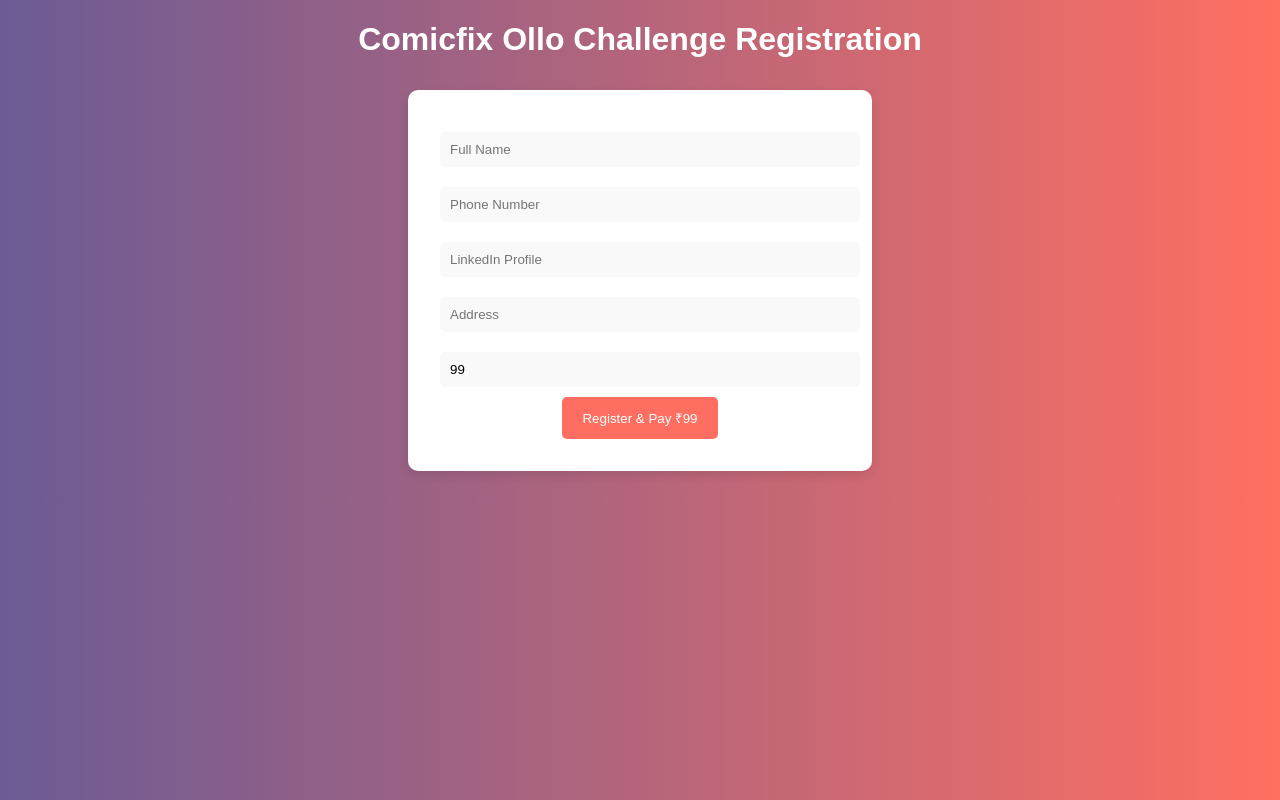
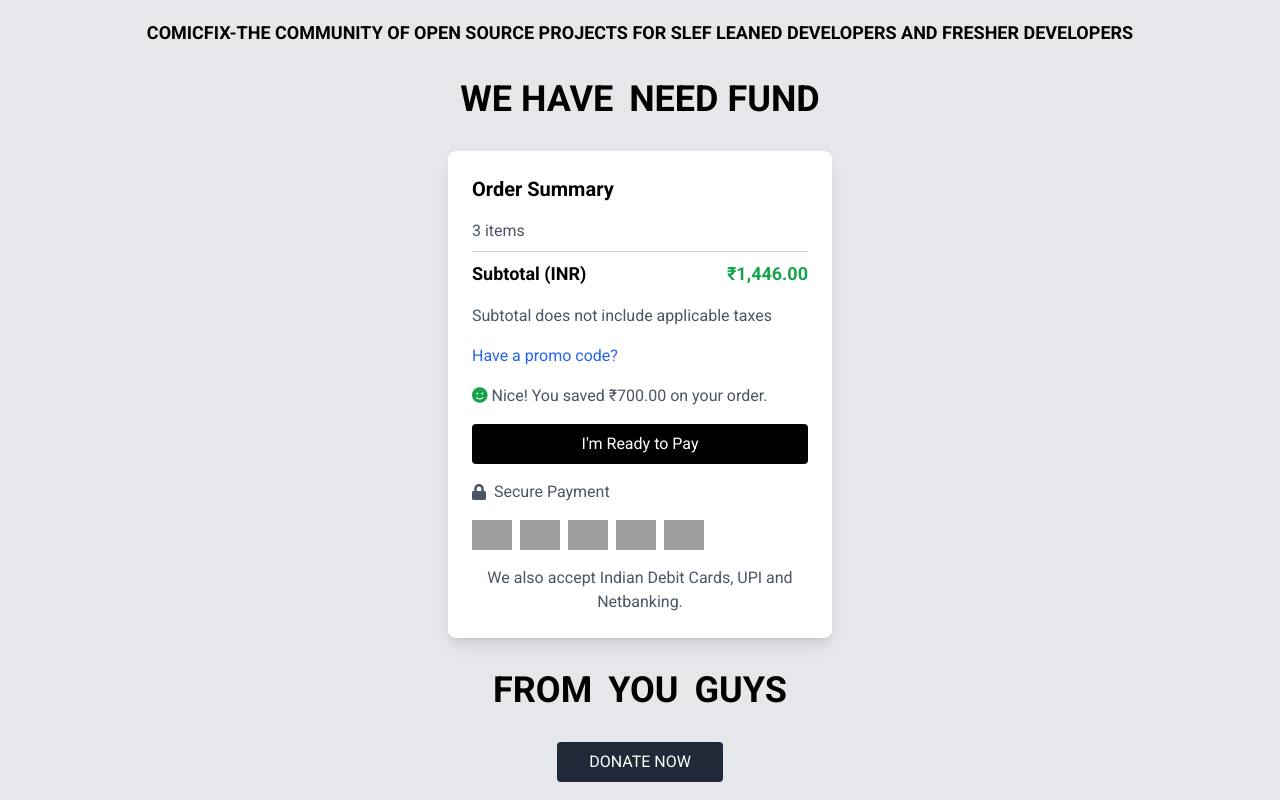
Before and after one commit to muhammedadnanv/ComicFix-Ollo-, a plain HTML site: page index.html in a window 1280 px wide. Drawn offline with nearby package versions, Linux system fonts and the light colour scheme; grey boxes are pictures that could not be loaded.

Commit message:
Add files via upload

```diff
--- a/index.html
+++ b/index.html
@@ -1,42 +1,91 @@
-<!DOCTYPE html>
-<html lang="en">
-<head>
-  <meta charset="UTF-8">
-  <meta name="viewport" content="width=device-width, initial-scale=1.0">
-  <title>Comicfix Ollo Challenge Registration</title>
-  <link rel="stylesheet" href="https://cdnjs.cloudflare.com/ajax/libs/font-awesome/6.0.0-beta3/css/all.min.css">
+<html>
+ <head>
+  <script src="https://cdn.tailwindcss.com">
+  </script>
+  <link href="https://cdnjs.cloudflare.com/ajax/libs/font-awesome/5.15.3/css/all.min.css" rel="stylesheet"/>
   <style>
-    body { font-family: 'Poppins', sans-serif; background: linear-gradient(to right, #6b5b95, #ff6f61); color: #fff; text-align: center; }
-    form { max-width: 400px; margin: 2rem auto; padding: 2rem; background: #fff; border-radius: 10px; box-shadow: 0 4px 10px rgba(0,0,0,0.1); color: #333; }
-    input, select { width: 100%; padding: 10px; margin: 10px 0; border: none; border-radius: 5px; background: #f9f9f9; }
-    button { background: #ff6f61; color: #fff; border: none; padding: 12px 20px; border-radius: 5px; cursor: pointer; transition: 0.3s ease; }
-    button:hover { background: #6b5b95; }
+   @import url('https://fonts.googleapis.com/css2?family=Roboto:wght@400;700&display=swap');
+        body {
+            font-family: 'Roboto', sans-serif;
+        }
   </style>
-</head>
-<body>
-  <h1>Comicfix Ollo Challenge Registration</h1>
-  <form id="registrationForm">
-    <input type="text" id="name" placeholder="Full Name" required>
-    <input type="tel" id="phone" placeholder="Phone Number" required>
-    <input type="url" id="linkedin" placeholder="LinkedIn Profile" required>
-    <input type="text" id="address" placeholder="Address" required>
-    <input type="number" id="fee" value="99" readonly>
-    <button type="submit">Register & Pay ₹99</button>
-  </form>
-
-  <script>
-    document.getElementById('registrationForm').addEventListener('submit', function(event) {
-      event.preventDefault();
-      const name = document.getElementById('name').value;
-      const phone = document.getElementById('phone').value;
-      const linkedin = document.getElementById('linkedin').value;
-      const address = document.getElementById('address').value;
-      // Updated UPI link for payment
-      const upiLink = 'upi://pay?pa=adnanmuhammad4393@okicici&pn=Adnan+Muhammad&am=99&tn=Comicfix+Ollo+Challenge';
-      const whatsappMessage = `Name: ${name}, Phone: ${phone}, LinkedIn: ${linkedin}, Address: ${address}`;
-      window.open(upiLink, '_blank');
-      window.open(`https://wa.me/9656778508?text=${encodeURIComponent(whatsappMessage)}`, '_blank');
-    });
-  </script>
-</body>
+ </head>
+ <body class="bg-gray-200 flex flex-col items-center justify-center min-h-screen">
+  <div class="text-center mb-8">
+   <p class="text-lg font-bold">
+    COMICFIX-THE COMMUNITY OF OPEN SOURCE PROJECTS FOR SLEF LEANED DEVELOPERS AND FRESHER DEVELOPERS
+   </p>
+  </div>
+  <div class="flex justify-center items-center space-x-4 mb-8">
+   <p class="text-4xl font-extrabold">
+    WE HAVE
+   </p>
+   <p class="text-4xl font-extrabold">
+    NEED FUND
+   </p>
+  </div>
+  <div class="bg-white p-6 rounded-lg shadow-lg w-96">
+   <h2 class="text-xl font-bold mb-4">
+    Order Summary
+   </h2>
+   <p class="text-gray-600 mb-2">
+    3 items
+   </p>
+   <div class="border-t border-gray-300 my-2">
+   </div>
+   <div class="flex justify-between items-center mb-4">
+    <p class="text-lg font-bold">
+     Subtotal (INR)
+    </p>
+    <p class="text-lg font-bold text-green-600">
+     ₹1,446.00
+    </p>
+   </div>
+   <p class="text-gray-600 mb-4">
+    Subtotal does not include applicable taxes
+   </p>
+   <a class="text-blue-600 mb-4 block" href="#">
+    Have a promo code?
+   </a>
+   <p class="text-gray-600 mb-4">
+    <i class="fas fa-smile text-green-600">
+    </i>
+    Nice! You saved ₹700.00 on your order.
+   </p>
+   <a href="upi://pay?pa=adnanmuhammad4393@okicici&pn=Adnan+Muhammad&am=1446&tn" class="bg-black text-white py-2 px-4 rounded w-full mb-4 text-center block">
+    I'm Ready to Pay
+   </a>
+   <div class="flex items-center mb-4">
+    <i class="fas fa-lock text-gray-600 mr-2">
+    </i>
+    <p class="text-gray-600">
+     Secure Payment
+    </p>
+   </div>
+   <div class="flex space-x-2 mb-4">
+    <img alt="Visa logo" height="25" src="https://storage.googleapis.com/a1aa/image/BXNKOqAOF4rJLRRW7mCE3cAEspntBBhfeB4E8p3JaADetaPnA.jpg" width="40"/>
+    <img alt="MasterCard logo" height="25" src="https://storage.googleapis.com/a1aa/image/Fa7k5Vgo7PIxIZ1YQ9BLO7Eq2CxGDC3I7bL7NDyB0O3wV75E.jpg" width="40"/>
+    <img alt="American Express logo" height="25" src="https://storage.googleapis.com/a1aa/image/ECFZ8jf8qqUICaGAs63webzRJQvfTZktkiutdUPofdJ8b1ecC.jpg" width="40"/>
+    <img alt="RuPay logo" height="25" src="https://storage.googleapis.com/a1aa/image/X26qsAbTO4rrFhIdT1DaTzSOx1khpmcP9DhI5qpEuDowV75E.jpg" width="40"/>
+    <img alt="Other payment methods logo" height="25" src="https://storage.googleapis.com/a1aa/image/GUyHHrN1KFImPVuenrcXekaNzUvRX7glKE4mHPnGnYhAXtnTA.jpg" width="40"/>
+   </div>
+   <p class="text-gray-600 text-center">
+    We also accept Indian Debit Cards, UPI and Netbanking.
+   </p>
+  </div>
+  <div class="flex justify-center items-center space-x-4 mt-8">
+   <p class="text-4xl font-extrabold">
+    FROM
+   </p>
+   <p class="text-4xl font-extrabold">
+    YOU
+   </p>
+   <p class="text-4xl font-extrabold">
+    GUYS
+   </p>
+  </div>
+  <a href="upi://pay?pa=adnanmuhammad4393@okicici&pn=Adnan+Muhammad&am=1446&tn" class="bg-gray-800 text-white py-2 px-8 rounded mt-8 text-center block">
+   DONATE NOW
+  </a>
+ </body>
 </html>
```
